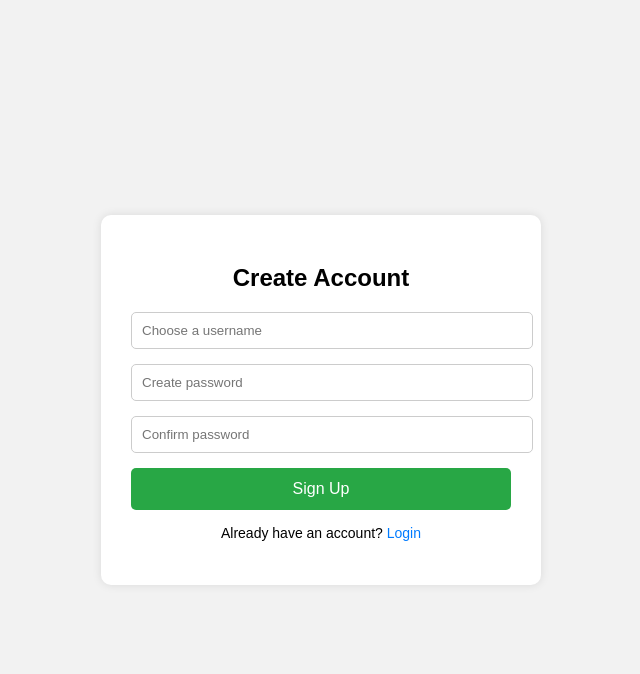
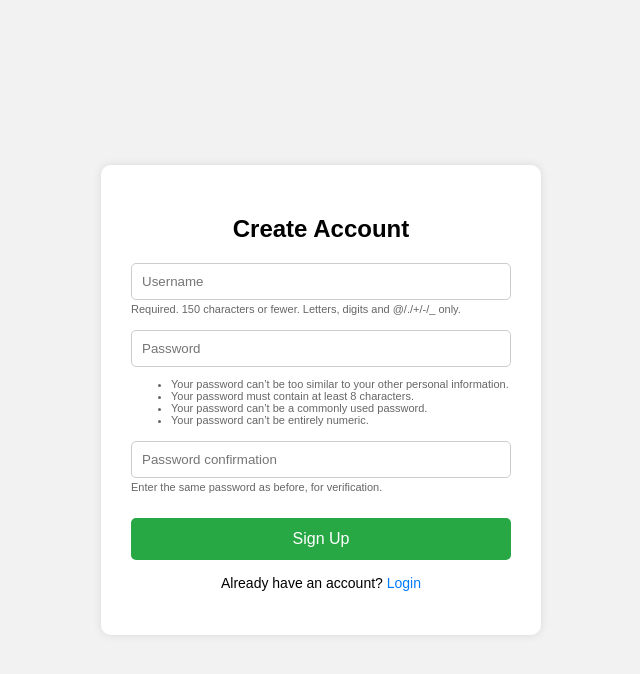
Before and after one commit to Kush0302/AI-Job-Tracker, a Django app: page /accounts/signup/ in a window 1280 px wide. Shown: the top 674 px of the page, without its empty margins (319-959 px from the left). Run offline with Django 5.2, Linux system fonts and the light colour scheme.

Commit message:
Fix unclosed for-loop in signup template

```diff
--- a/templates/signup.html
+++ b/templates/signup.html
@@ -19,12 +19,20 @@
             border-radius: 10px;
             box-shadow: 0 0 10px rgba(0,0,0,0.1);
         }
+        /* Form Styling */
+        .form-group {
+            margin-bottom: 15px;
+        }
         input {
             width: 100%;
             padding: 10px;
-            margin-bottom: 15px;
             border-radius: 5px;
             border: 1px solid #ccc;
+            box-sizing: border-box; /* Ensures padding doesn't break width */
+        }
+        input.error {
+            border-color: red;
+            background-color: #fff0f0;
         }
         button {
             width: 100%;
@@ -35,9 +43,29 @@
             border: none;
             border-radius: 5px;
             cursor: pointer;
+            margin-top: 10px;
         }
         button:hover {
             background: #1e7e34;
+        }
+        /* Error Message Styling */
+        .error-list {
+            color: #d9534f;
+            font-size: 12px;
+            list-style: none;
+            padding: 0;
+            margin: 5px 0 0 0;
+            text-align: left;
+        }
+        .non-field-errors {
+            background-color: #f8d7da;
+            color: #721c24;
+            padding: 10px;
+            border-radius: 5px;
+            margin-bottom: 15px;
+            border: 1px solid #f5c6cb;
+            font-size: 14px;
+            text-align: center;
         }
         .login-link {
             text-align: center;
@@ -66,16 +94,47 @@
     <form method="POST">
         {% csrf_token %}
 
-        <input type="text" name="username" placeholder="Choose a username" required>
-        <input type="password" name="password1" placeholder="Create password" required>
-        <input type="password" name="password2" placeholder="Confirm password" required>
+        <!--DISPLAY GENERIC ERRORS (e.g. "Passwords didn't match") -->
+        {% if form.non_field_errors %}
+            <div class="non-field-errors">
+                {% for error in form.non_field_errors %}
+                    <p style="margin: 0;">{{ error }}</p>
+                {% endfor %}
+            </div>
+        {% endif %}
+
+        <!-- RENDER FORM FIELDS WITH ERRORS -->
+        {% for field in form %}
+            <div class="form-group">
+                <!-- Input Field -->
+                <input
+                    type="{{ field.field.widget.input_type }}"
+                    name="{{ field.name }}"
+                    placeholder="{{ field.label }}"
+                    class="{% if field.errors %}error{% endif %}"
+                    required
+                >
+
+                <!-- Specific Error for this field (e.g. "Password too short") -->
+                {% if field.errors %}
+                    <ul class="error-list">
+                        {% for error in field.errors %}
+                            <li> {{ error }}</li>
+                        {% endfor %}
+                    </ul>
+                {% endif %}
+
+                <!-- Help text (e.g. "Password rules") -->
+                {% if field.help_text %}
+                    <small style="color: #666; font-size: 11px; display: block; margin-top: 3px;">
+                        {{ field.help_text }}
+                    </small>
+                {% endif %}
+            </div>
+        {% endfor %}
 
         <button type="submit">Sign Up</button>
     </form>
-
-    {% if form.errors %}
-        <p style="color:red; text-align:center;">Please correct the errors above.</p>
-    {% endif %}
 
     <p class="login-link">
         Already have an account?
--- a/tracker/views.py
+++ b/tracker/views.py
@@ -200,7 +200,7 @@ def get_resume_feedback(request):
         return JsonResponse({'error': 'resume_text is required'}, status=400)
 
     if not job_post:
-        job_post = "General job role"  # ✅ Optional fallback
+        job_post = "General job role"  # Optional fallback
 
     prompt = f"""
    You are an AI resume reviewer. Evaluate how well this resume fits the following job post.
```
